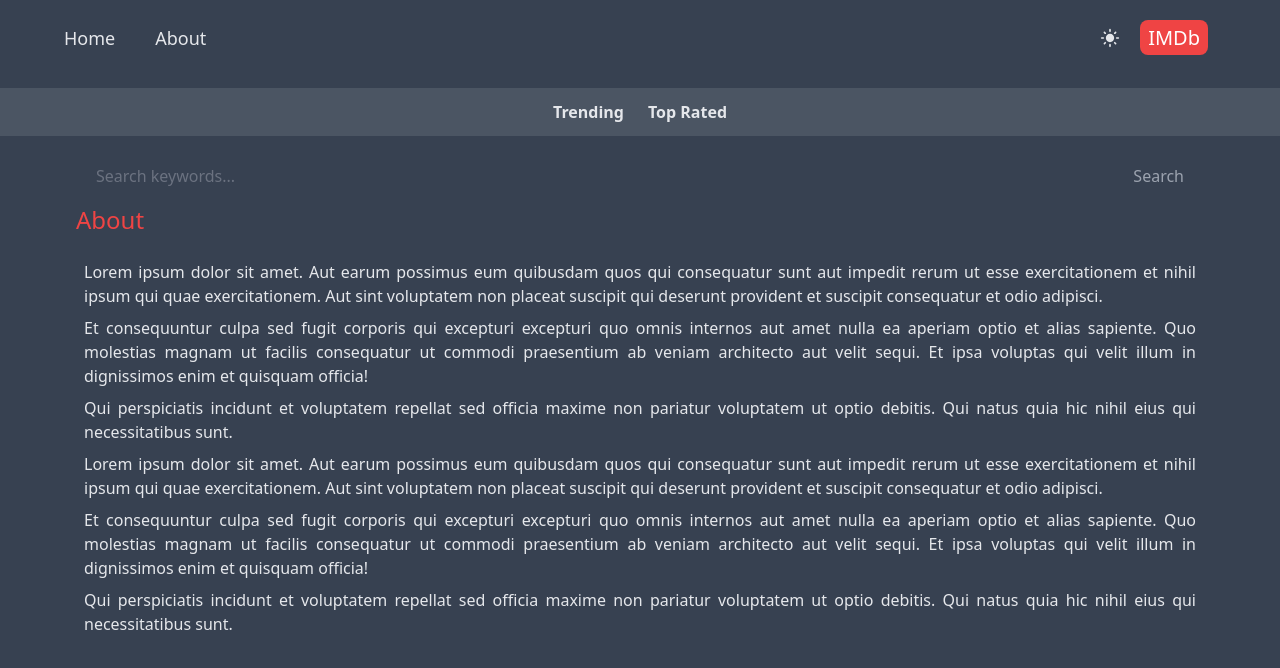
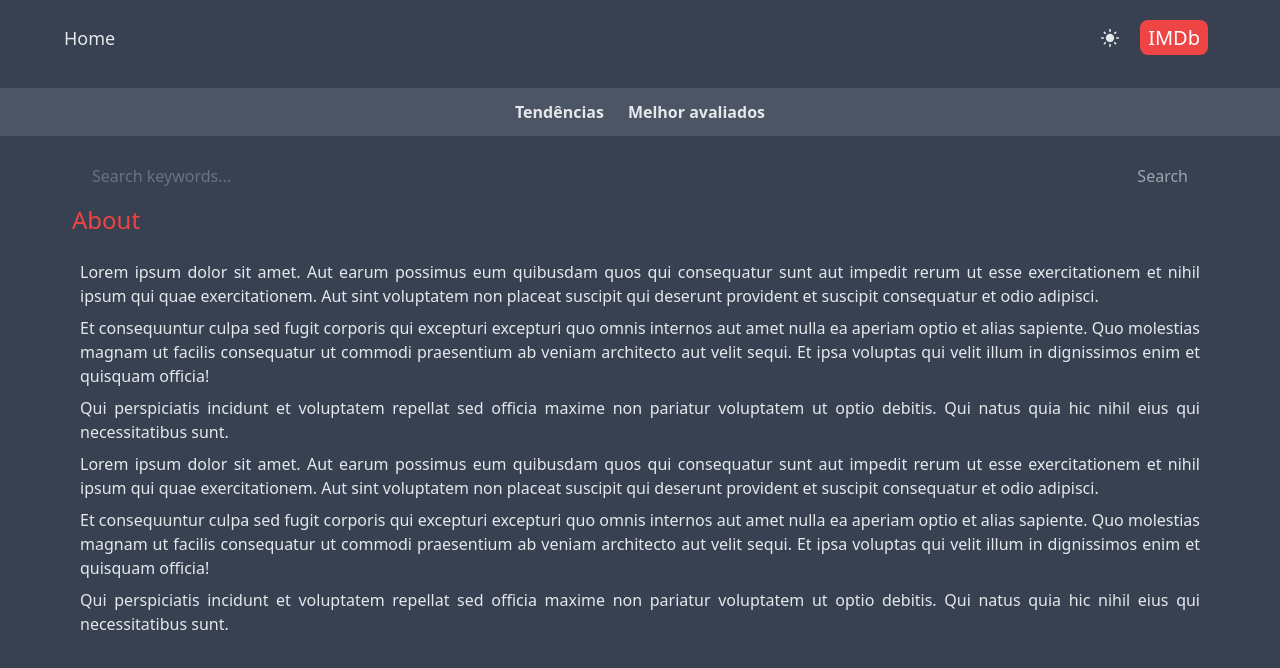
Before and after one commit to driman-systems/imdb, a Next.js app: page /about in a window 1280 px wide. Shown: the top 668 px of the page. Built offline with nearby package versions, Linux system fonts and the light colour scheme.

Commit message:
Melhora responsividade

```diff
--- a/src/app/layout.jsx
+++ b/src/app/layout.jsx
@@ -22,7 +22,7 @@ const RootLayout = ({ children })=> {
               <div className='dark:bg-gray-700 dark:text-gray-200 text-gray-700 transition-colors duration-300 min-h-screen select-none'>
                 <Header />
                 <Navbar />
-                <div className='container sm:mx-auto max-w-6xl px-3'>
+                <div className='container sm:mx-auto max-w-6xl px-3 sm:px-2'>
                   <SearchBox />
                 {children}
                 </div>
--- a/src/components/Card.jsx
+++ b/src/components/Card.jsx
@@ -11,9 +11,9 @@ const Card = ({result}) => {
 }
 
   return (
-    <div className="cursor-pointer sm:p-3 sm:hover:shadow-slate-400 sm:shadow-md
-    rounded-lg sm:border-slate-400 sm:m-2 transition-shadow duration-200
-    group
+    <div className="cursor-pointer p-2 md:p-0 sm:hover:shadow-slate-400 shadow-md
+    rounded-lg border-slate-400 sm:m-2 transition-shadow duration-200
+    group justify-center mt-10  md:mt-1 first-of-type:mt-1
     ">
       <Link href={`movie/${result.id}`}>
 
@@ -27,13 +27,13 @@ const Card = ({result}) => {
             maxHeight: "300px"
         }} />
 
-        <div className="p-2 border-b-2 border-b-slate-600">
+        <div className="px-4 py-3">
             <p className="line-clamp-2 text-md">{result.overview}</p>
         </div>
 
-        <h2 className="font-bold truncate font-lg py-2">{result.title || result.name}</h2>
+        <h2 className="font-bold truncate font-lg py-3 px-4">{result.title || result.name}</h2>
 
-        <div className="flex justify-between">
+        <div className="flex justify-between px-4 py-2">
             <p>{handleDate(result.release_date || result.firs_air_date)}</p>
             <p className="flex items-center"><FiThumbsUp className="mr-1" /> {result.vote_count}</p>
         </div>
--- a/src/components/Header.jsx
+++ b/src/components/Header.jsx
@@ -10,7 +10,6 @@ export default function Header() {
     <div className="flex justify-between container mx-auto max-w-6xl items-center py-6">
         <div className="flex">
             <MenuItem title="Home" address="/" Icon={BiHomeSmile} />
-            <MenuItem title="About" address="/about" Icon={BsFillInfoSquareFill} />
         </div>
         <div className="flex items-center space-x-5">
             <DarkModeSwitch />
--- a/src/components/Navbar.jsx
+++ b/src/components/Navbar.jsx
@@ -3,8 +3,8 @@ import NavbarItem from "./NavbarItem";
 const Navbar = () => {
   return (
     <nav className="flex justify-center space-x-6 my-3 py-3 dark:bg-gray-600 bg-red-200">
-        <NavbarItem title="Trending" param='fetchTrending'  />
-        <NavbarItem title="Top Rated" param='fetchRated'  />
+        <NavbarItem title="Tendências" param='fetchTrending'  />
+        <NavbarItem title="Melhor avaliados" param='fetchRated'  />
     </nav>
   )
 }
```
